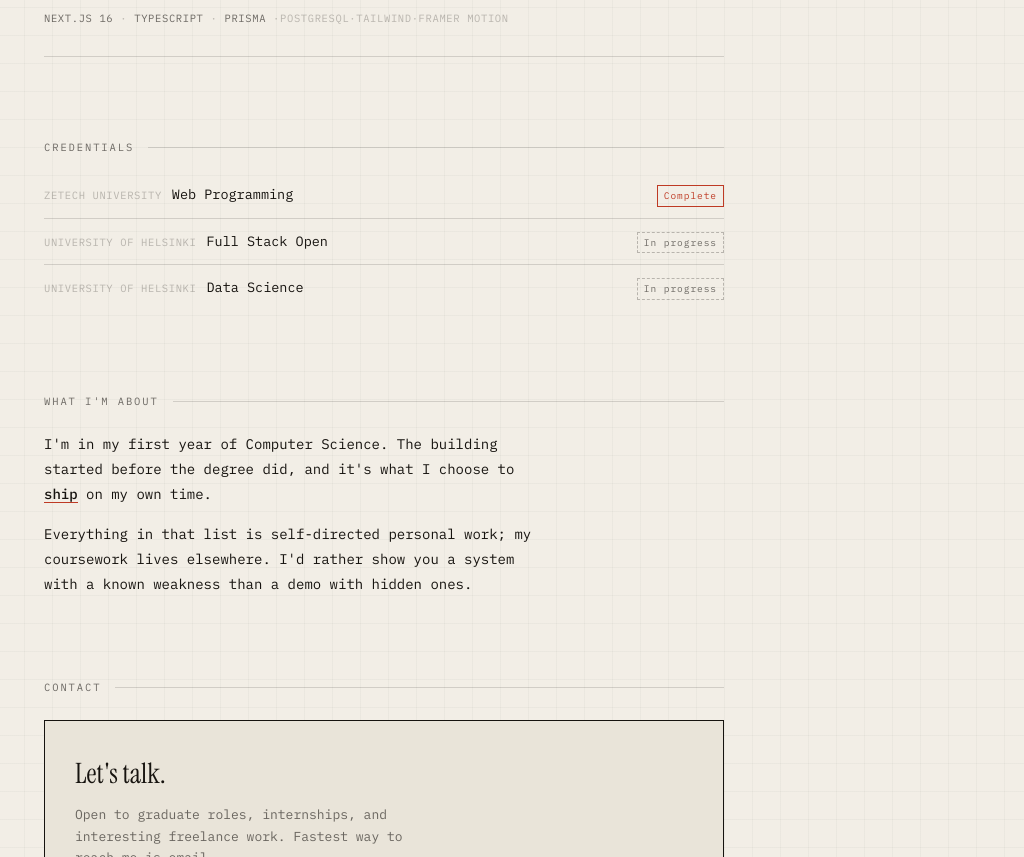
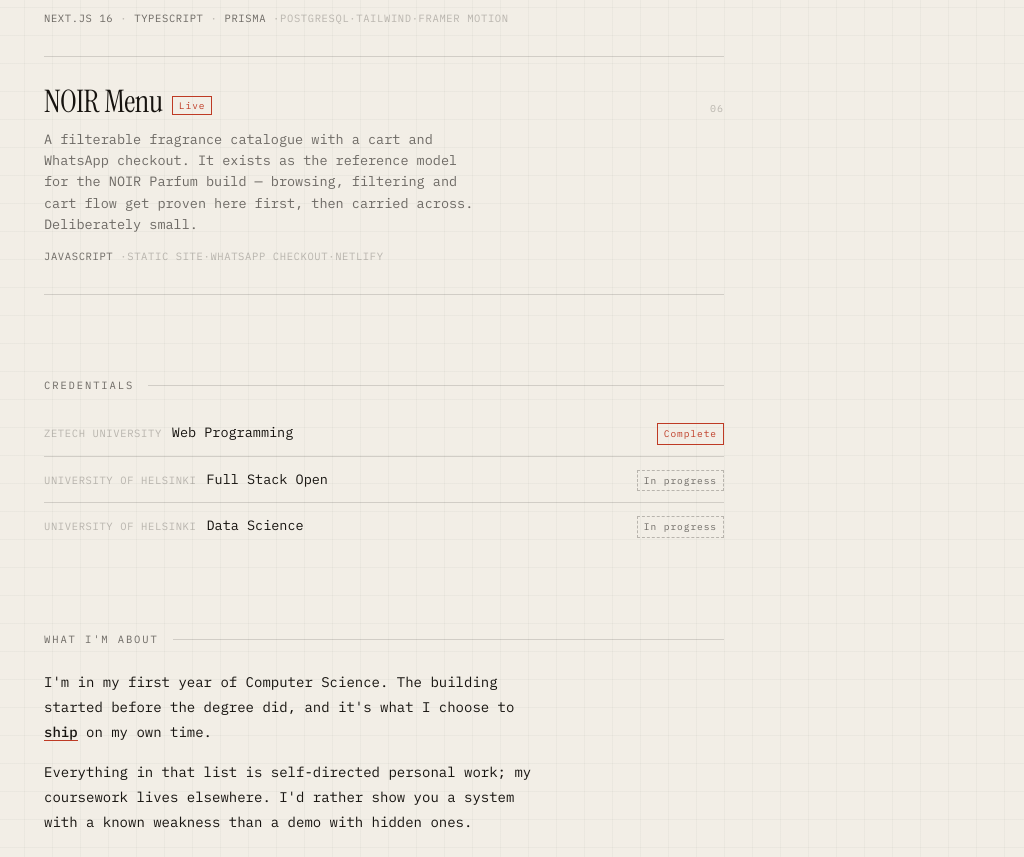
Before and after one commit to RLkemboi/portfolio, a plain HTML site: page index.html in a window 1280 px wide. Shown: the part 1925-2782 px from the top of the page, without its empty margins (256-1280 px from the left). Drawn offline with Linux system fonts and the light colour scheme.

Commit message:
feat: add NOIR Menu card, wire FlowBooks link
NOIR Menu ships as card 06 with a .live badge. FlowBooks now points at
its deployment, so every .live badge on the page resolves.

Co-Authored-By: Claude Opus 4.8 <noreply@anthropic.com>

```diff
--- a/index.html
+++ b/index.html
@@ -229,7 +229,7 @@ footer{margin-top:76px;padding-top:17px;border-top:1px solid var(--rule);
       <div class="jstack"><i>React</i>·<i>Vite</i>·<i>Cloudflare Workers</i>·<i>Supabase</i></div>
     </a>
 
-    <a class="job rv" href="#" data-fix="flowbooks-link">
+    <a class="job rv" href="https://flowbooms.netlify.app/" target="_blank" rel="noopener">
       <span class="bar"></span>
       <div class="jrow">
         <div class="jt"><span class="scr">FlowBooks</span><span class="live">Live</span><span class="arw">→</span></div>
@@ -257,6 +257,16 @@ footer{margin-top:76px;padding-top:17px;border-top:1px solid var(--rule);
       </div>
       <div class="jd">A trust-first P2P marketplace for Nakuru, currently at MVP. What exists: a 14-model Prisma schema, a custom neumorphic design system, and auth UI on the Next.js 16 App Router. What's next is the API layer, then M-Pesa escrow via Intasend. This is early; most of it is not built yet.</div>
       <div class="jstack"><i>Next.js 16</i>·<i>TypeScript</i>·<i>Prisma</i>·PostgreSQL·Tailwind·Framer Motion</div>
+    </a>
+
+    <a class="job rv" href="https://noirmenu.netlify.app/" target="_blank" rel="noopener">
+      <span class="bar"></span>
+      <div class="jrow">
+        <div class="jt"><span class="scr">NOIR Menu</span><span class="live">Live</span><span class="arw">→</span></div>
+        <div class="jn">06</div>
+      </div>
+      <div class="jd">A filterable fragrance catalogue with a cart and WhatsApp checkout. It exists as the reference model for the NOIR Parfum build — browsing, filtering and cart flow get proven here first, then carried across. Deliberately small.</div>
+      <div class="jstack"><i>JavaScript</i>·Static site·WhatsApp checkout·Netlify</div>
     </a>
   </section>
 
```
